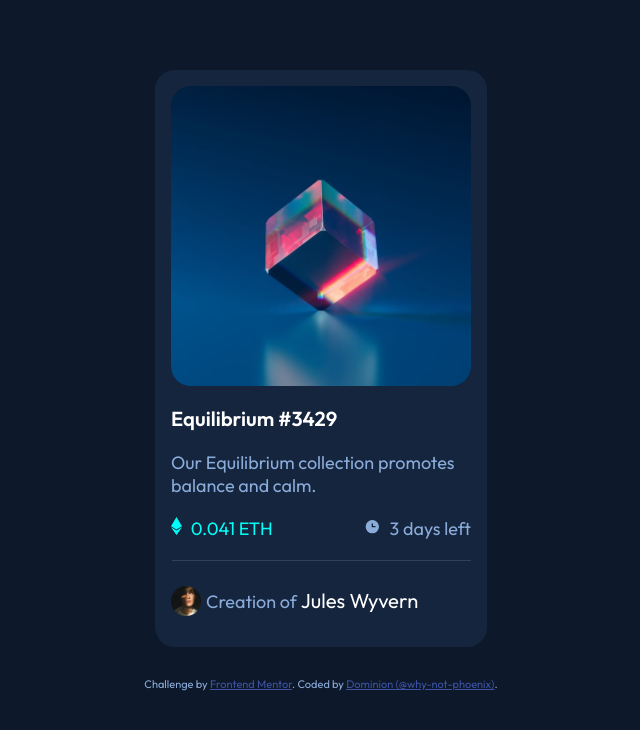
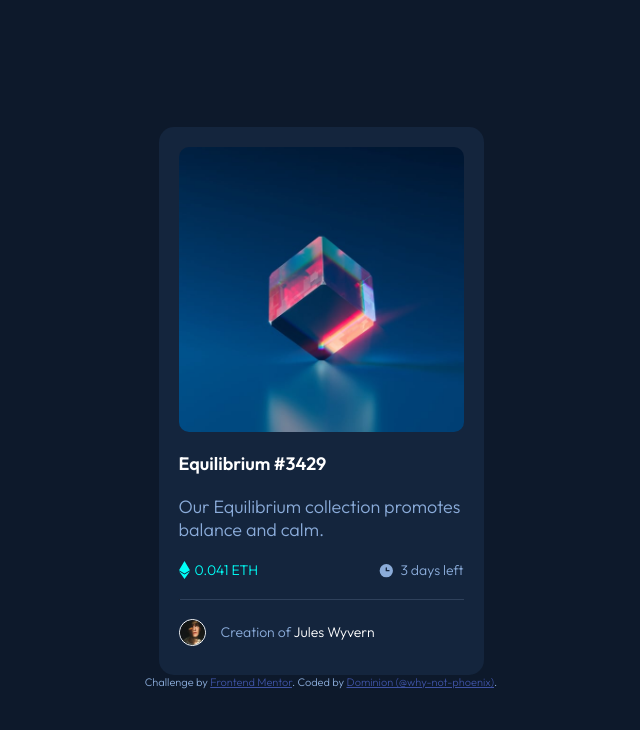
Before and after one commit to why-not-phoenix/NFT-preview-card, a plain HTML site: page index.html in a window 1280 px wide. Shown: the whole page, without its empty margins (319-959 px from the left). Drawn offline with Linux system fonts and the light colour scheme.

Commit message:
Code Optimization and Refactoring

```diff
--- a/css/styles.css
+++ b/css/styles.css
@@ -1,134 +1,164 @@
-/*General Outlook*/
-/*------------------------------------------------------------*/
-body {
-  background-color: darkblue;/*old browsers*/
-  background-color: hsl(217, 54%, 11%);
-  color: aqua;/*old browsers*/
-  color: hsl(215, 51%, 70%);
-  font-size: 1.125rem;
-  font-family: 'Outfit', sans-serif;
+
+/* General Style */
+
+html {
+  font-size: 10px;
 }
 
-/*Container*/
-/*------------------------------------------------------------*/
-.main-section {
-  background-color: darkblue; /*old browsers*/
-  background-color: hsl(216, 50%, 16%);
-  border-radius: 20px;
-  width: 18.75rem;
-  margin: 70px auto 30px;
-  padding: 1rem;
+body {
+  font-size: 1.8rem;
+  font-family: 'Outfit', sans-serif;
+  font-weight: 300;
+  background-color: #0c182b; /* Fallback */
+  background-color: hsl(217, 54%, 11%);
+  color: #8babd9; /* Fallback */
+  color: hsl(215, 51%, 70%);
+  height: 100vh;
+  display: flex;
+  justify-content: center;
+  align-items: center;
+  flex-direction: column;
 }
 
-.r {
-  max-width: 18.75rem;
-  height: 18.75rem;
-  border-radius: 20px;
+span {
+  margin-left: 0.5rem;
 }
 
-.r:hover {
+hr {
+  border-top: none;
+  border-color: #2e415a; /* Fallback */
+  border-color: hsl(215, 32%, 27%);
+}
+
+
+/* Headers */
+
+.big-heading {
+  font-size: 1.8rem;
+  color: #ffffff; /* Fallback */
+  color: hsl(0, 0%, 100%);
+  margin: 2rem 0;
   cursor: pointer;
-  background-color: cyan;/*old browsers*/
+}
+
+.big-heading:hover {
+  color: #00fff6; /* Fallback */
+  color: hsl(178, 100%, 50%);
+}
+
+
+/* Card */
+
+.card {
+  background-color: #14243d; /* Fallback */
+  background-color: hsl(216, 50%, 16%);
+  border-radius: 1.5rem;
+  width: 28.5rem;
+  padding: 2rem;
+}
+
+
+/* Image Container */
+
+.image {
+  border-radius: 1rem;
+  position: relative;
+  height: 28.5rem;
+}
+
+.equilibrium {
+  max-width: 100%;
+  border-radius: 1rem;
+}
+
+.invisible-img {
+  position: absolute;
+  top: 12rem;
+  left: 12rem;
+  opacity: 0;
+}
+
+.image:hover {
+  cursor: pointer;
+  background-color: #00fff6; /* Fallback */
   background-color: hsl(178, 100%, 50%);
   opacity: 1;
 }
 
-.r:hover .equilibrium {
-  opacity: 0.4;
+.image:hover .equilibrium {
+  opacity: 0.5;
 }
 
-.equilibrium {
-  margin: auto;
-  max-width: 18.75rem;
-  border-radius: 20px;
-}
-
-.invisible-img {
-  position: absolute;
-  top: 13.25rem;
-  right: 46rem;
-  opacity: 0;
-}
-
-.r:hover .invisible-img {
+.image:hover .invisible-img {
   opacity: 1;
 }
 
 
+/* Statistics */
 
-.para-2 {
-  margin: 20px 0;
+.stat {
+  display: flex;
+  justify-content: space-between;
+  align-items: center;
+  font-size: 1.4rem;
+  margin: 2rem 0;
 }
 
 .eth {
-  color: cyan; /*old browsers*/
+  color: #00fff6; /* Fallback */
   color: hsl(178, 100%, 50%);
-  display: inline;
-}
-
-.time-lapse {
-  float: right;
-}
-
-.icon-info {
-  display: inline;
-  margin-left: 5px;
-}
-
-hr {
-  border-top: none;
-  border-color: darkblue;/*old browsers*/
-  border-color: hsl(215, 32%, 27%);
-}
-
-h1 {
-  color: white;/*old browsers*/
-  color: hsl(0, 0%, 100%);
-  font-size: 1.125em;
-  margin: 20px 0;
-}
-
-h1:hover {
-  color: cyan;/*old browsers*/
-  color: hsl(178, 100%, 50%);
-  cursor: pointer;
-}
-
-span {
-  color: white;/*old browsers*/
-  color: hsl(0, 0%, 100%);
-  font-size: 1.125em;
-}
-
-span:hover {
-  color: cyan;/*old browsers*/
-  color: hsl(178, 100%, 50%);
-  cursor: pointer;
-}
-
-.jules-wyvern {
   display: flex;
   align-items: center;
 }
 
-#jules-wyvern {
-  width: 30px
+.time {
+  display: flex;
+  align-items: center;
 }
 
+
+/* Creator Attribution */
+
+.creator {
+  display: flex;
+  align-items: center;
+  font-size: 1.4rem;
+}
+
+.creator img {
+  width: 2.5rem;
+  border: 0.1rem solid #ffffff;  /* Fallback */
+  border-radius: 100%;
+  margin-right: 1.5rem;
+}
+
+.jules {
+  color: #ffffff; /* Fallback */
+  color: hsl(0, 0%, 100%);
+  margin: 0;
+  cursor: pointer;
+}
+
+.jules:hover {
+  color: #00fff6; /* Fallback */
+  color: hsl(178, 100%, 50%);
+}
+
+
+/* Footer */
+
 .attribution {
-  font-size: 11px; text-align: center;
+  font-size: 11px;
+  text-align: center;
 }
 
 .attribution a {
-  color: darkblue;/*old browsers*/
+  color: #3d51a2; /* Fallback */
   color: hsl(228, 45%, 44%);
+  cursor: pointer;
 }
 
 .attribution a:hover {
-  color: cyan;/*old browsers*/
+  color: #00fff6; /* Fallback */
   color: hsl(178, 100%, 50%);
-  cursor: pointer;
 }
-
-
-/*Note: I know this is very messy, I'll try everything to get a lot better. Corrections are welcomed*/
--- a/index.html
+++ b/index.html
@@ -1,14 +1,27 @@
 <!DOCTYPE html>
 <html lang="en">
+
 <head>
+
+  <!-- Meta Data -->
+
   <meta charset="UTF-8">
   <meta name="viewport" content="width=device-width, initial-scale=1.0"> <!-- displays site properly based on user's device -->
 
+  <!-- Links -->
+
+  <!-- Favicon -->
   <link rel="icon" type="image/png" sizes="32x32" href="./images/favicon-32x32.png">
+
+  <!-- Stylesheet -->
   <link rel="stylesheet" href="css/styles.css">
+
+  <!-- Fonts -->
   <link rel="preconnect" href="https://fonts.googleapis.com">
   <link rel="preconnect" href="https://fonts.gstatic.com" crossorigin>
   <link href="https://fonts.googleapis.com/css2?family=Outfit:wght@300;400;600&display=swap" rel="stylesheet">
+
+  <!-- Title -->
 
   <title>Frontend Mentor | NFT preview card component</title>
 
@@ -16,32 +29,61 @@
 
 
 <body>
-  <div class="main-section">
-    <div class="r">
-      <img class="invisible-img" src="images/icon-view.svg" alt="invisible-icon-img">
-      <img class="equilibrium" src="images/image-equilibrium.jpg" alt="equilibrium-img">
+
+  <!-- Card -->
+
+  <main class="card">
+
+    <!-- Card Images -->
+    <div class="image">
+      <img class="equilibrium" src="images/image-equilibrium.jpg" alt="">
+      <img class="invisible-img" src="images/icon-view.svg" alt="">
+
     </div>
-    <h1>Equilibrium #3429</h1>
+
+    <!-- Heading -->
+    <h1 class="big-heading">Equilibrium #3429</h1>
+
+    <!-- Introductory Paragraph -->
     <p>Our Equilibrium collection promotes balance and calm.</p>
-    <div class="para-2">
+
+    <!-- Statistics -->
+    <div class="stat">
+
+      <!-- Ethereum Statistic -->
       <div class="eth">
-        <img src="images/icon-ethereum.svg" alt="ethereum-icon-img">
-        <p class="icon-info">0.041 ETH</p>
+        <img src="images/icon-ethereum.svg" alt="ethereum-icon">
+        <span>0.041 ETH</span>
       </div>
-      <div class="time-lapse">
+
+      <!-- Duration Left -->
+      <div class="time">
         <img src="images/icon-clock.svg" alt="clock-icon">
-        <p class="icon-info">3 days left</p>
+        <span>3 days left</span>
       </div>
+
     </div>
+
+    <!-- Line Break -->
+
     <hr>
-    <div class="jules-wyvern">
-      <img id="jules-wyvern" src="images/image-avatar.png" alt="jules-wyvern-img">
-      <p class="icon-info">Creation of <span>Jules Wyvern</span></p>
+
+    <!-- Creator Attribution -->
+    <div class="creator">
+      <img src="images/image-avatar.png" alt="jules-wyvern-img">
+      <p>Creation of <span class="jules">Jules Wyvern</span></p>
+
     </div>
-  </div>
+
+  </main>
+
+  <!-- Footer -->
+
   <div class="attribution">
     Challenge by <a href="https://www.frontendmentor.io?ref=challenge" target="_blank">Frontend Mentor</a>.
     Coded by <a href="https://www.frontendmentor.io/profile/why-not-phoenix" target="_blank">Dominion (@why-not-phoenix)</a>.
   </div>
+
 </body>
+
 </html>
```
